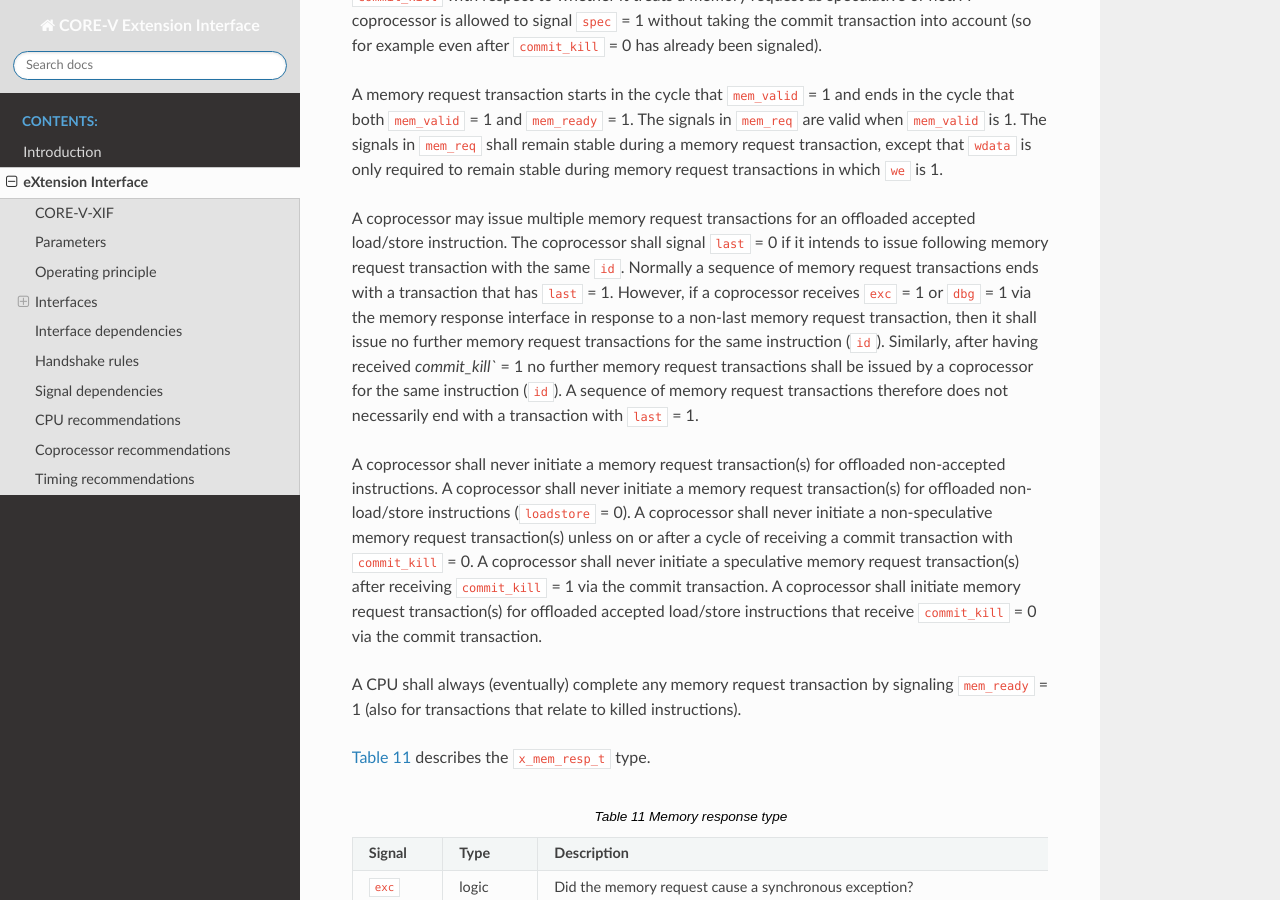
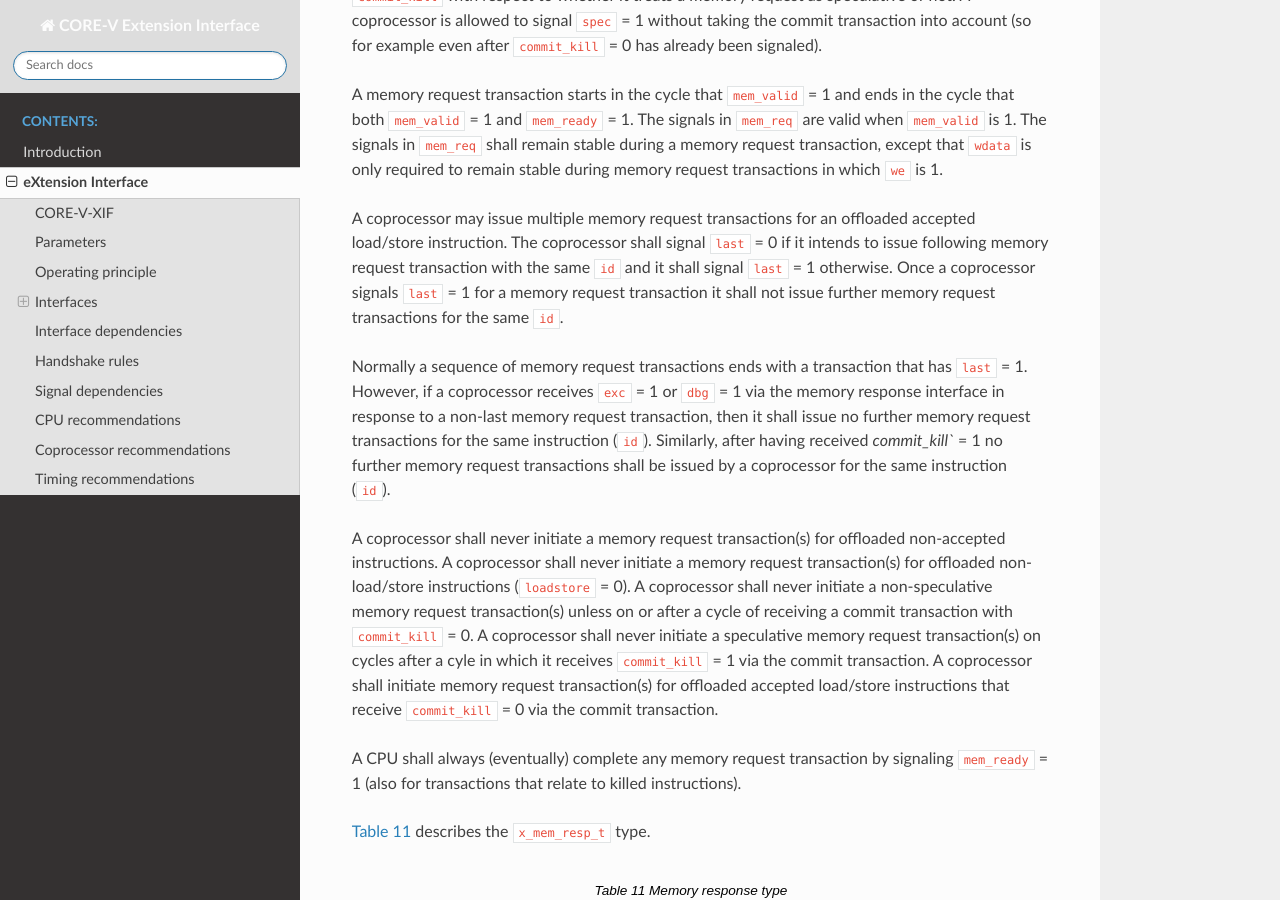
Before and after one commit to openhwgroup/core-v-xif, a Sphinx documentation site: the page built from docs/source/x_ext.rst, in a window 1280 px wide and 900 px high, scrolled down 12836 px. Built offline with Sphinx 7.4.7 and the Read the Docs theme 2.0.0, drawn with Linux system fonts in a browser that asks for light colours.

Commit message:
Further clarifications
Signed-off-by: Arjan Bink <Arjan.Bink@silabs.com>

```diff
--- a/docs/source/x_ext.rst
+++ b/docs/source/x_ext.rst
@@ -570,15 +570,19 @@ valid when ``mem_valid`` is 1. The signals in ``mem_req`` shall remain stable du
 memory request transactions in which ``we`` is 1.
 
 A |coprocessor| may issue multiple memory request transactions for an offloaded accepted load/store instruction. The |coprocessor|
-shall signal ``last`` = 0 if it intends to issue following memory request transaction with the same ``id``. Normally a sequence of memory request transactions ends with a
+shall signal ``last`` = 0 if it intends to issue following memory request transaction with the same ``id`` and it shall signal
+``last`` = 1 otherwise. Once a |coprocessor| signals ``last`` = 1 for a memory request transaction it shall not issue further memory
+request transactions for the same ``id``.
+
+Normally a sequence of memory request transactions ends with a
 transaction that has ``last`` = 1. However, if a |coprocessor| receives ``exc`` = 1 or ``dbg`` = 1 via the memory response interface in response to a non-last memory request transaction,
 then it shall issue no further memory request transactions for the same instruction (``id``). Similarly, after having received `commit_kill`` = 1 no further memory request transactions shall
-be issued by a |coprocessor| for the same instruction (``id``). A sequence of memory request transactions therefore does not necessarily end with a transaction with ``last`` = 1.
+be issued by a |coprocessor| for the same instruction (``id``).
 
 A |coprocessor| shall never initiate a memory request transaction(s) for offloaded non-accepted instructions.
 A |coprocessor| shall never initiate a memory request transaction(s) for offloaded non-load/store instructions (``loadstore`` = 0).
 A |coprocessor| shall never initiate a non-speculative memory request transaction(s) unless on or after a cycle of receiving a commit transaction with ``commit_kill`` = 0.
-A |coprocessor| shall never initiate a speculative memory request transaction(s) after receiving ``commit_kill`` = 1 via the commit transaction.
+A |coprocessor| shall never initiate a speculative memory request transaction(s) on cycles after a cyle in which it receives ``commit_kill`` = 1 via the commit transaction.
 A |coprocessor| shall initiate memory request transaction(s) for offloaded accepted load/store instructions that receive ``commit_kill`` = 0 via the commit transaction.
 
 A |processor| shall always (eventually) complete any memory request transaction by signaling ``mem_ready`` = 1 (also for transactions that relate to killed instructions).
```
